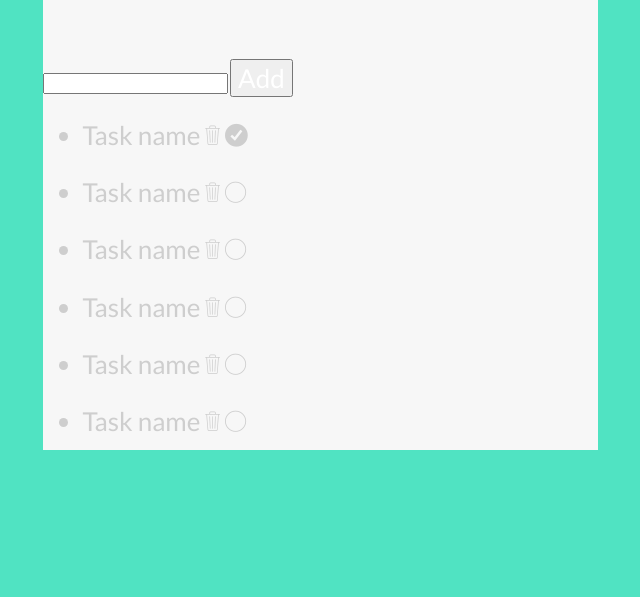
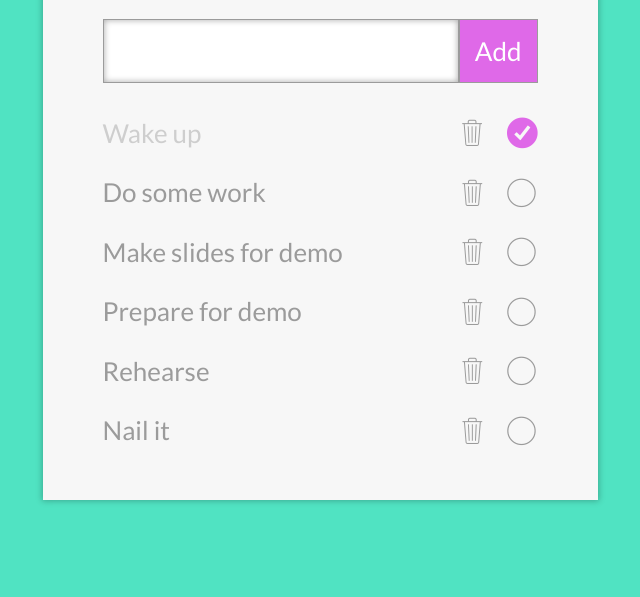
Before and after one commit to greenfox-zerda-lasers/gaborbencsik, a plain HTML site: page week-08/weekly-todo/index.html in a window 1280 px wide. Shown: the part 203-800 px from the top of the page, without its empty margins (320-960 px from the left). Drawn offline with nearby package versions, Linux system fonts and the light colour scheme.

Commit message:
feat(weekly-todo): sitebuild ready

```diff
--- a/week-08/weekly-todo/index.html
+++ b/week-08/weekly-todo/index.html
@@ -6,6 +6,7 @@
     <link href="https://fonts.googleapis.com/css?family=Lato:300,400" rel="stylesheet">
     <link rel="stylesheet" href="http://code.ionicframework.com/ionicons/2.0.1/css/ionicons.min.css" type="text/css">
     <link rel="stylesheet" href="style.css" type="text/css">
+    <!-- <link rel="stylesheet" href="icons/ionicons.min.css" type="text/css"> -->
   </head>
   <body>
 
@@ -14,38 +15,38 @@
         <h1>Todos</h1>
       </header>
       <article class="new-task">
-        <input type="text" name="" value="">
+        <input class="input" type="text" name="" value="">
         <button class="button-text" type="button" name="button">Add</button>
 
       </article>
       <ul class="todo-list">
         <li class="todo-item">
-          <span>Task name</span>
+          <span class="task-name checked">Wake up</span>
           <i class="ion-ios-trash-outline"></i>
           <i class="ion-checkmark-circled"></i>
         </li>
         <li class="todo-item">
-          <span>Task name</span>
+          <span class="task-name">Do some work</span>
           <i class="ion-ios-trash-outline"></i>
           <i class="ion-ios-circle-outline"></i>
         </li>
         <li class="todo-item">
-          <span>Task name</span>
+          <span class="task-name">Make slides for demo</span>
           <i class="ion-ios-trash-outline"></i>
           <i class="ion-ios-circle-outline"></i>
         </li>
         <li class="todo-item">
-          <span>Task name</span>
+          <span class="task-name">Prepare for demo</span>
           <i class="ion-ios-trash-outline"></i>
           <i class="ion-ios-circle-outline"></i>
         </li>
         <li class="todo-item">
-          <span>Task name</span>
+          <span class="task-name">Rehearse</span>
           <i class="ion-ios-trash-outline"></i>
           <i class="ion-ios-circle-outline"></i>
         </li>
         <li class="todo-item">
-          <span>Task name</span>
+          <span class="task-name">Nail it</span>
           <i class="ion-ios-trash-outline"></i>
           <i class="ion-ios-circle-outline"></i>
         </li>
--- a/week-08/weekly-todo/style.css
+++ b/week-08/weekly-todo/style.css
@@ -15,6 +15,7 @@ main {
   background-color: rgb(247, 247, 247);
   width: 55.5rem;
   margin-top: 3rem;
+  box-shadow: 0px 0px 6px 1px rgba(0,0,0,0.25);
 }
 
 h1 {
@@ -28,29 +29,80 @@ h1 {
 }
 
 header {
-  padding-top: 8rem;
-  padding-bottom: 7.5rem;
+  padding-top: 6rem;
+  padding-bottom: 5.5rem;
 }
 
-.button-text {
+i {
+  flex: 0 0 2.3rem;
+  font-size: 35px; /* nem biztos, hogy ez igy jo... */
+  padding-left: 2.5rem;
+}
+
+.button-text { /* button design */
   font-family: 'Lato', sans-serif;
   font-size: 26px;
   font-weight: 400;
   color: rgb(255, 255, 255);
+  padding: 1.5rem;
+  background-color: rgb(223, 105, 232);
+  border: .1rem solid rgb(155, 155, 155);
 }
 
 .new-task {
+  display: flex;
+  margin-left: 6rem;
+  margin-right: 6rem;
+  justify-content: space-between;
+}
 
+.input {
+  border: .1rem solid rgb(155, 155, 155);
+  line-height: 2.2;
+  width: 100%;
+  box-shadow: inset 0px 0px 6px 0px rgba(0,0,0,0.35);
+  font-family: 'Lato', sans-serif;
+  font-size: 26px;
+  font-weight: 400;
+  color: rgb(155, 155, 155);
+  padding-left: 1.5rem;
 }
 
 .todo-list {
-  text-decoration: none;
+  list-style: none;
+  margin-left: 6rem;
+  margin-right: 6rem;
+  padding-left: 0;
+  padding-right: 0;
+  padding-bottom: 4rem;
+  margin-top: 2rem;
 }
 
 .todo-item {
   font-family: 'Lato', sans-serif;
   font-size: 26px;
   font-weight: 400;
-  line-height: 2.2;
+  line-height: 1.7;
+  color: rgb(155, 155, 155);
+  display: flex;
+  justify-content: space-between;
+  align-items: center;
+  flex-direction: row;
+}
+
+.task-name {
+  width: 100%;
+
+}
+
+.checked {
   color: rgb(206, 206, 206);
 }
+
+.ion-ios-circle-outline:before {
+  width: 30.36px;
+}
+
+.ion-checkmark-circled:before {
+  color: rgb(223, 105, 232);
+}
```
Also changed, not shown: 1 other file.
